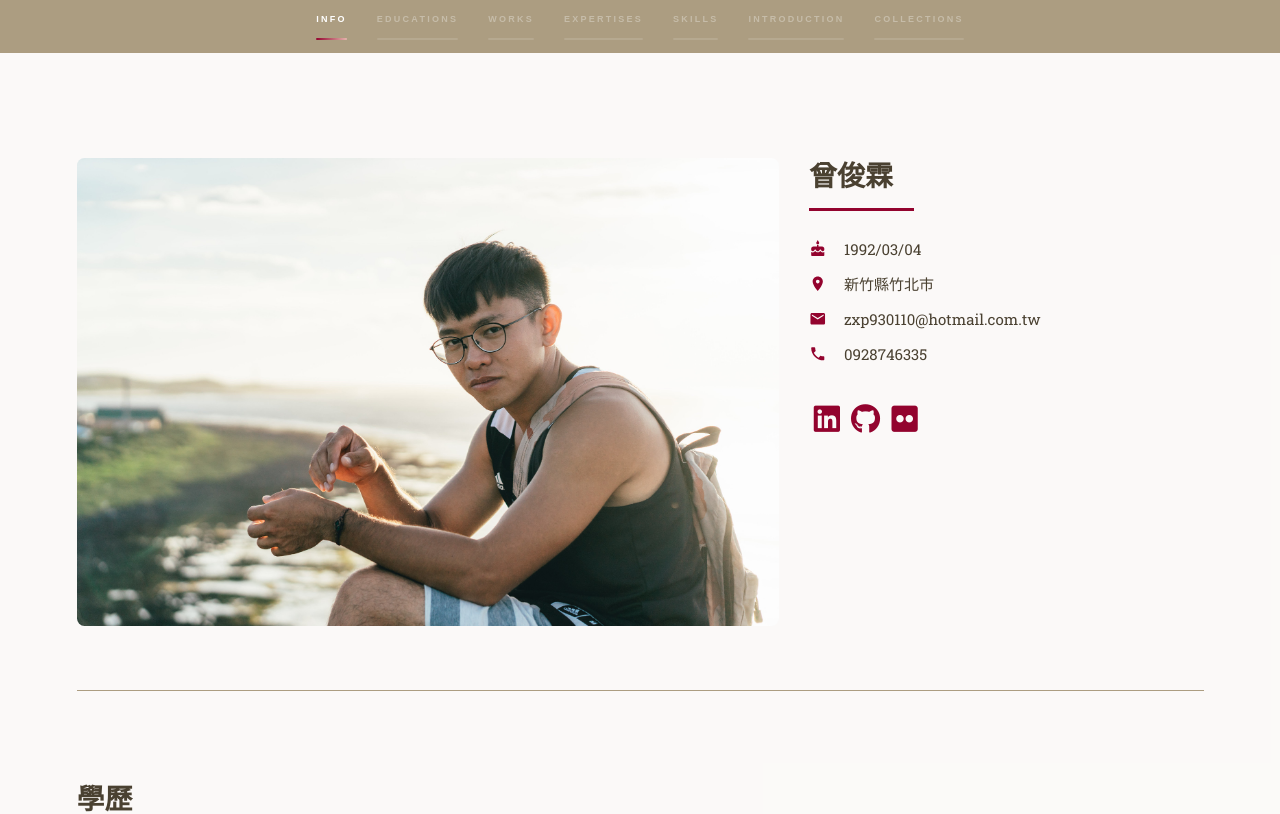
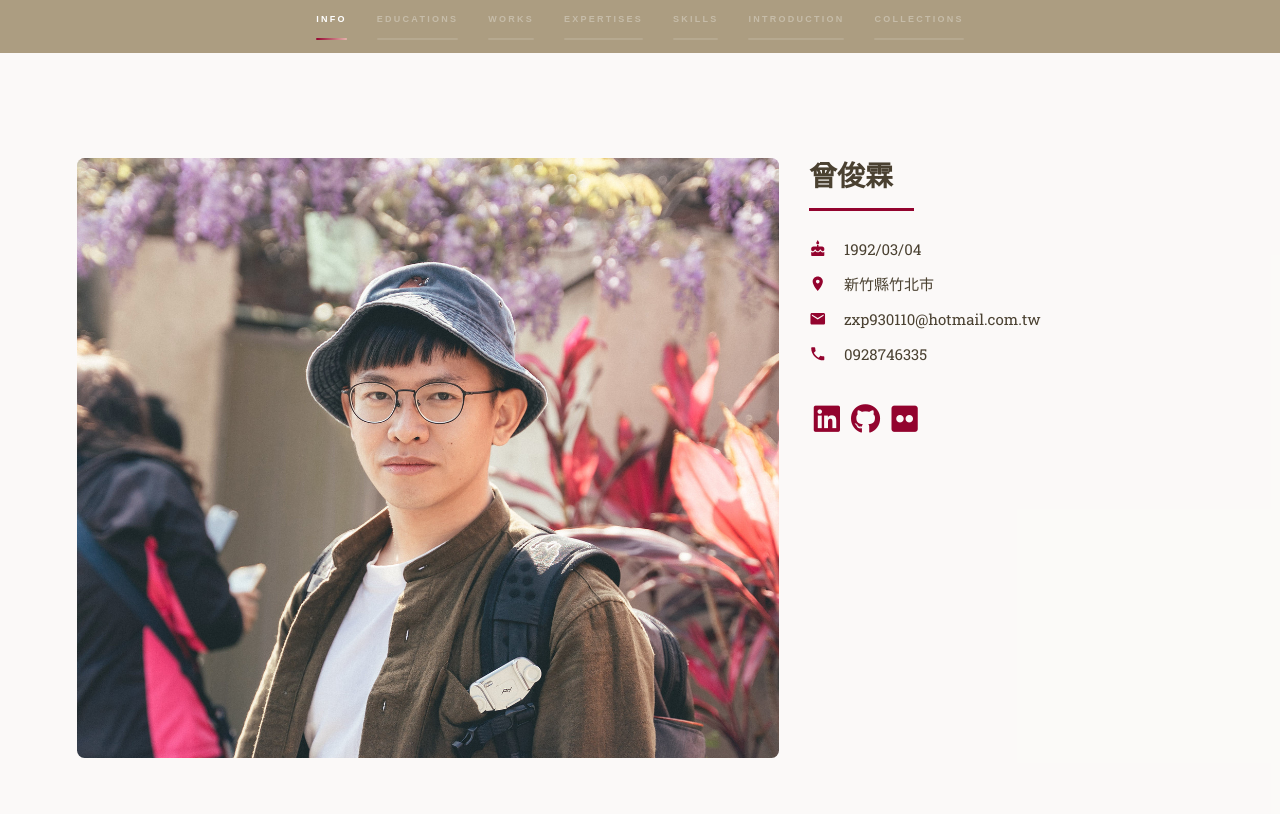
Before and after one commit to JosephT5566/my-resume, a React (Create React App) app: page / in a window 1280 px wide. Shown: the top 814 px of the page. Built offline with nearby package versions, Linux system fonts and the light colour scheme.

Commit message:
change the profile image

```diff
--- a/src/components/InfoCards/Info/index.jsx
+++ b/src/components/InfoCards/Info/index.jsx
@@ -5,7 +5,7 @@ import LocationOnIcon from '@material-ui/icons/LocationOn';
 import MailIcon from '@material-ui/icons/Mail';
 import PhoneIcon from '@material-ui/icons/Phone';
 
-import personalShot from 'assets/images/personal_shot.jpg';
+import personalShot from 'assets/images/profile.jpg';
 
 import './styles.scss';
 
--- a/src/components/InfoCards/Info/styles.scss
+++ b/src/components/InfoCards/Info/styles.scss
@@ -3,6 +3,9 @@
 #infoContainer {
     display: flex;
     position: relative;
+    @include breakpoint('>small') {
+        max-height: 40em;
+    }
     @include breakpoint('<=small') {
         flex-direction: column;
     }
@@ -14,6 +17,11 @@
         }
         @include breakpoint('<=small') {
             margin-bottom: 2em;
+        }
+        img {
+            width: 100%;
+            height: 100%;
+            object-fit: cover;
         }
     }
 
```
Also changed, not shown: src/assets/images/personal_shot.jpg (deleted).
